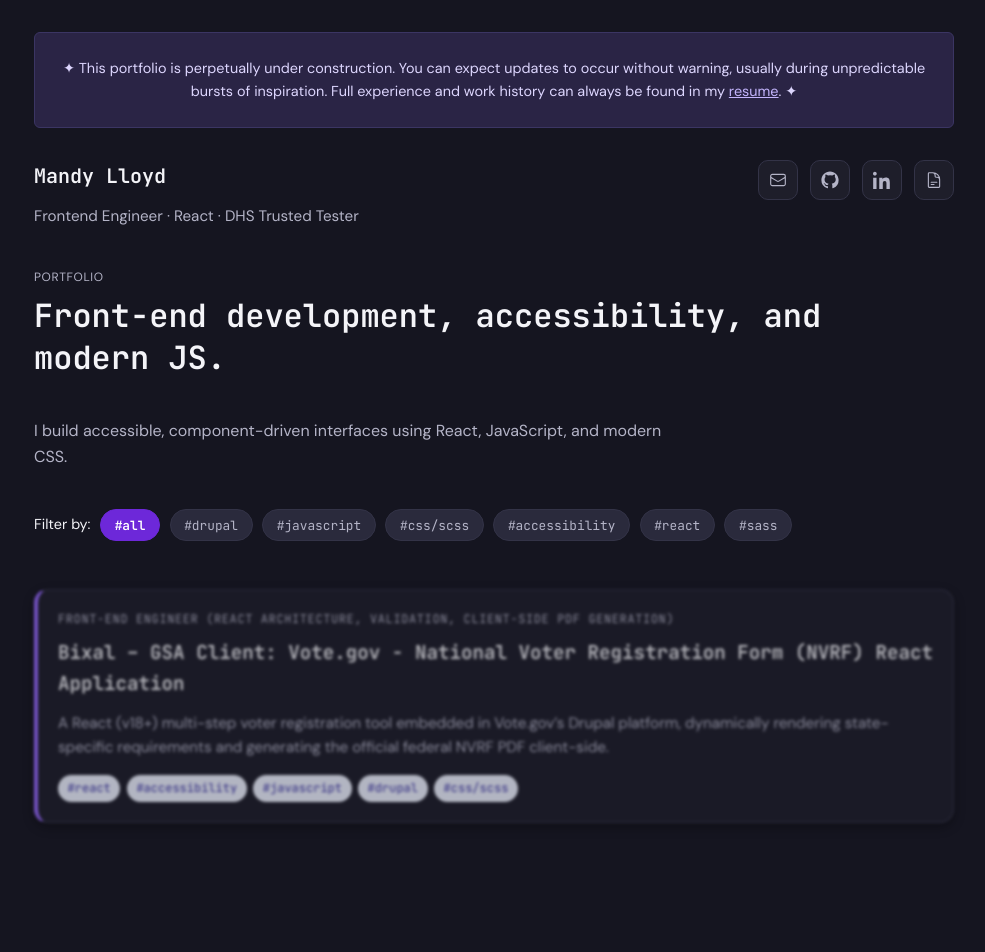
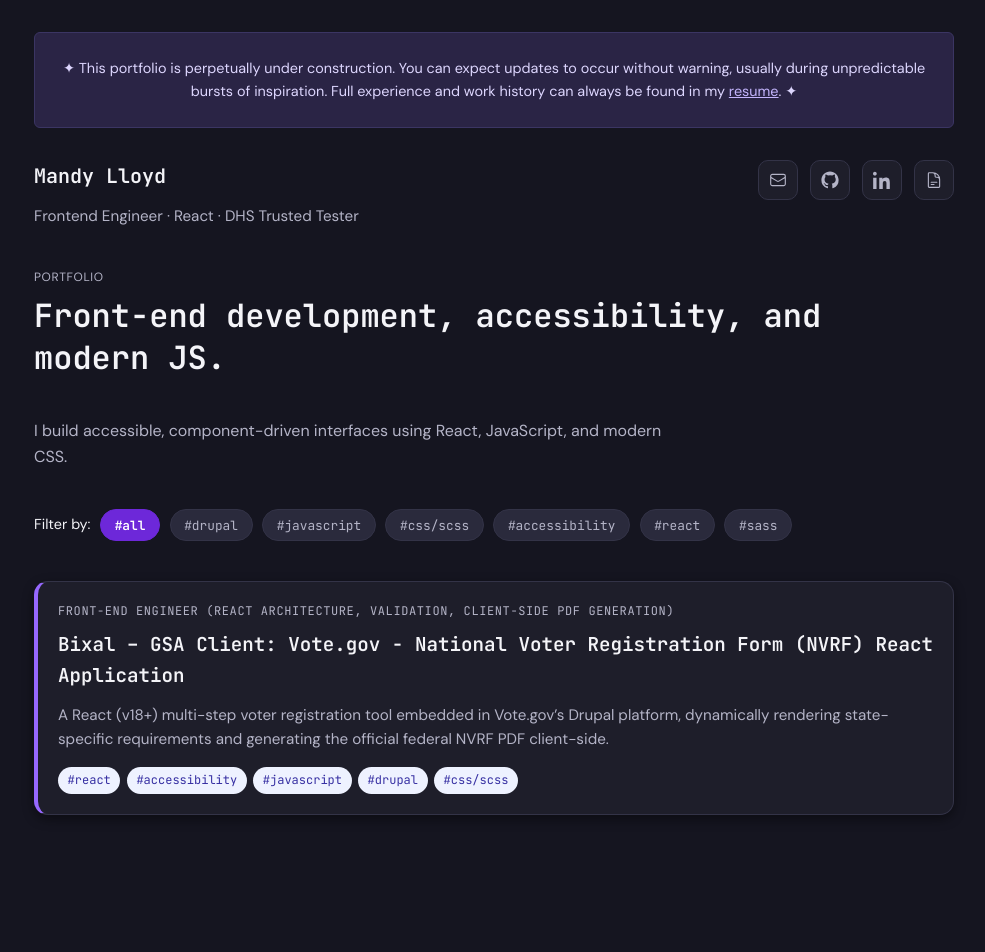
Before and after one commit to mandylloyd/portfolio, a React (Vite) app: page / in a window 1280 px wide. Shown: the top 952 px of the page, without its empty margins (146-1131 px from the left). Built offline with nearby package versions, Linux system fonts and the light colour scheme.

Commit message:
adjust fade

```diff
--- a/src/App.css
+++ b/src/App.css
@@ -453,7 +453,7 @@ button:focus-visible {
   animation-timing-function: linear;
 
   animation-timeline: view();
-  animation-range: entry 30% cover 15%;
+  animation-range: entry 0% cover 10%;
 }
 
 @keyframes fadeInSoft {
@@ -481,10 +481,6 @@ button:focus-visible {
   .hero-title {
     font-size: 1.6rem;
   }
-
-  .reveal-on-scroll {
-    animation-range: entry 5% cover 15%;
-  }
 }
 
 /* Motion fallback */
```
